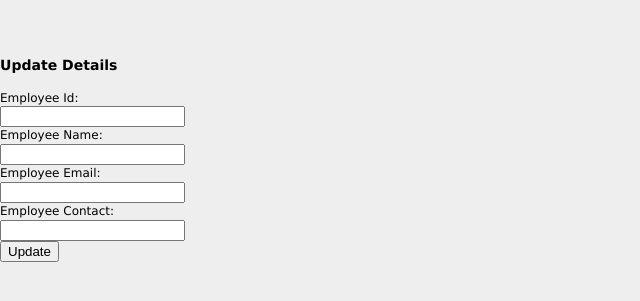
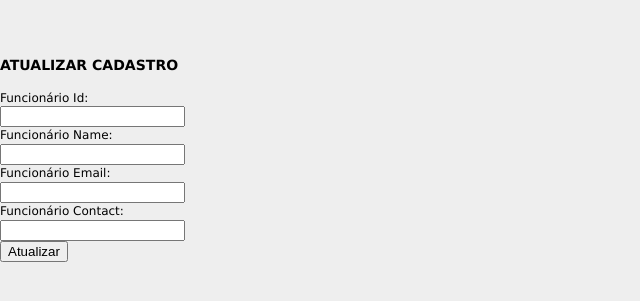
Before and after one commit to AGpossati/crud_django, a Django app: template employee/templates/edit.html in a window 1280 px wide. Shown: the top 301 px of the page, without its empty margins (0-640 px from the left). Run offline with Django 4.2, Linux system fonts and the light colour scheme; the template is opened without the code that fills it, so the values that code supplies are empty.

Commit message:
terceiro

```diff
--- a/employee/templates/edit.html
+++ b/employee/templates/edit.html
@@ -14,29 +14,29 @@
     <div class="form-group row">
     <label class="col-sm-1 col-form-label"></label>
     <div class="col-sm-4">
-    <h3>Update Details</h3>
+    <h3>ATUALIZAR CADASTRO</h3>
     </div>
   </div>
     <div class="form-group row">
-    <label class="col-sm-2 col-form-label">Employee Id:</label>
+    <label class="col-sm-2 col-form-label">Funcionário Id:</label>
     <div class="col-sm-4">
         <input type="text" name="eid" id="id_eid" required maxlength="20" value="{{ employee.eid }}"/>
     </div>
   </div>
   <div class="form-group row">
-    <label class="col-sm-2 col-form-label">Employee Name:</label>
+    <label class="col-sm-2 col-form-label">Funcionário Name:</label>
     <div class="col-sm-4">
         <input type="text" name="ename" id="id_ename" required maxlength="100" value="{{ employee.ename }}" />
     </div>
   </div>
     <div class="form-group row">
-    <label class="col-sm-2 col-form-label">Employee Email:</label>
+    <label class="col-sm-2 col-form-label">Funcionário Email:</label>
     <div class="col-sm-4">
         <input type="email" name="eemail" id="id_eemail" required maxlength="254" value="{{ employee.eemail }}" />
     </div>
   </div>
     <div class="form-group row">
-    <label class="col-sm-2 col-form-label">Employee Contact:</label>
+    <label class="col-sm-2 col-form-label">Funcionário Contact:</label>
     <div class="col-sm-4">
         <input type="text" name="econtact" id="id_econtact" required maxlength="15" value="{{ employee.econtact }}" />
     </div>
@@ -44,7 +44,7 @@
     <div class="form-group row">
     <label class="col-sm-1 col-form-label"></label>
     <div class="col-sm-4">
-    <button type="submit" class="btn btn-success">Update</button>
+    <button type="submit" class="btn btn-success">Atualizar</button>
     </div>
   </div>
     </div>
```
